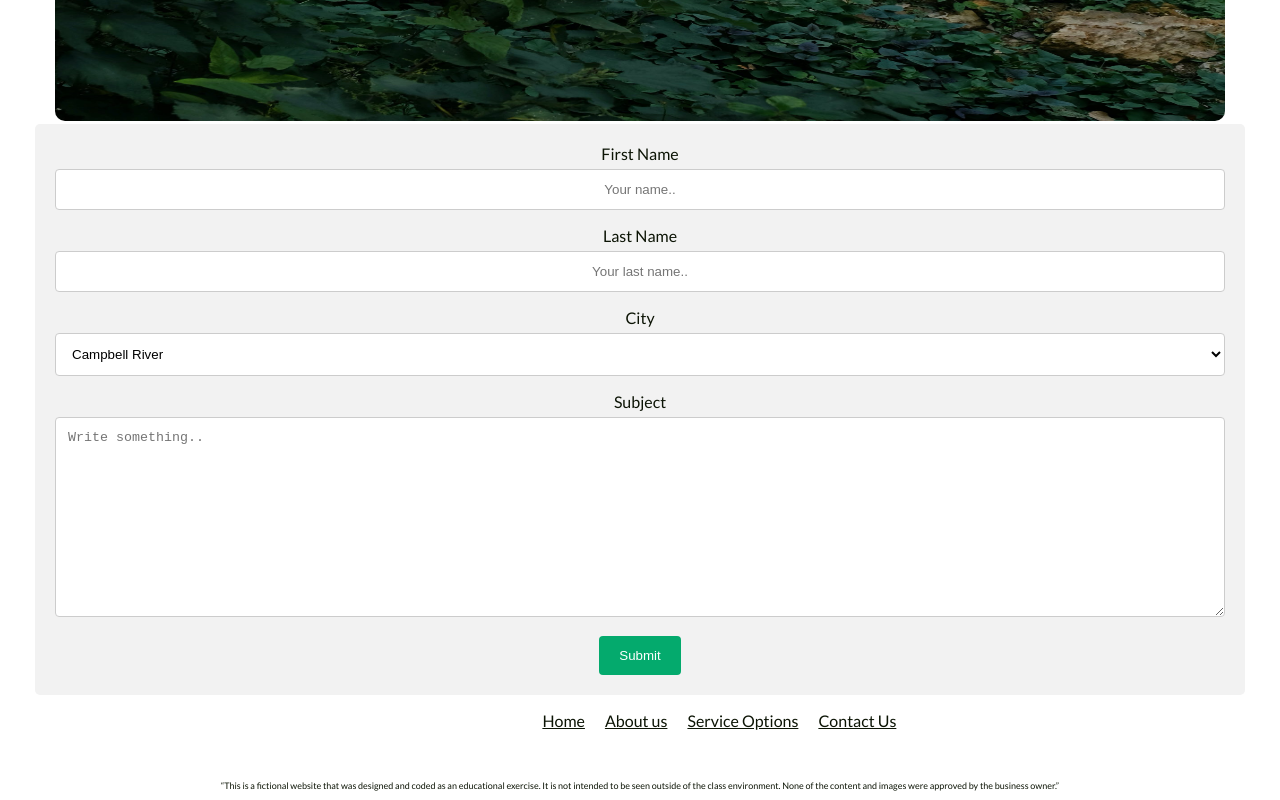
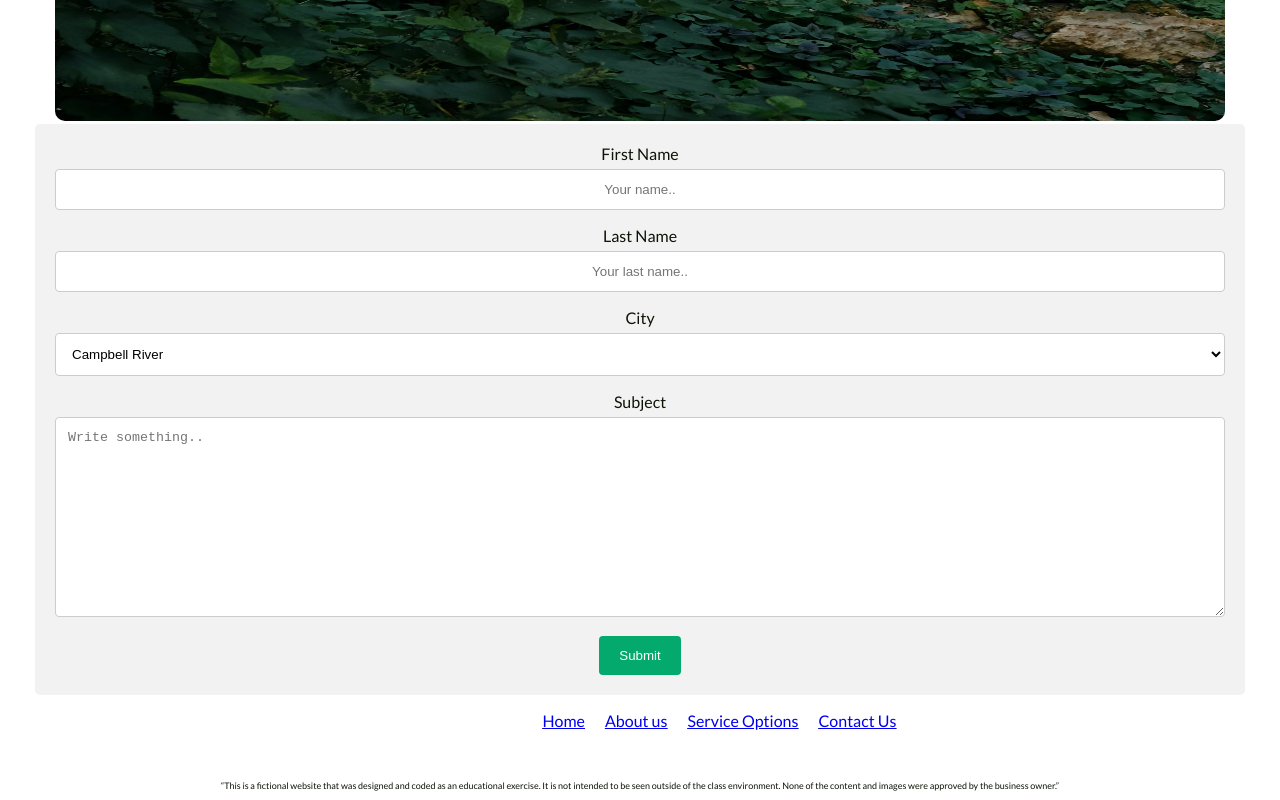
Before and after one commit to nic-dgl103-f23-cvs1/project-KrisTessier, a plain HTML site: page Contact.html in a window 1280 px wide. Shown: the part 802-1602 px from the top of the page. Drawn offline with Linux system fonts and the light colour scheme.

Commit message:
Will update anchor links
Changed Homepage.html to index.html. Hopefullly that will allow github.io to publish my website without 404 errors.

```diff
--- a/Contact.html
+++ b/Contact.html
@@ -31,8 +31,8 @@
           ><i class="fa fa-bars" aria-hidden="true"></i
         ></a>
         <ul id="nav-items">
-          <li><a href="homepage.html">Home</a></li>
-          <li><a href="homepage.html">About us</a></li>
+          <li><a href="index.html">Home</a></li>
+          <li><a href="index.html">About us</a></li>
           <li><a href="Service.html">Service Options</a></li>
           <li><a href="Contact.html">Contact Us</a></li>
         </ul>
@@ -84,10 +84,10 @@
     <footer>
       <nav class="footernav">
         <ul>
-          <li>Home</li>
-          <li>About us</li>
-          <li>Service Options</li>
-          <li>Contact Us</li>
+          <li><a href="index.html">Home</a></li>
+          <li><a href="index.html">About us</a></li>
+          <li><a href="Service.html">Service Options</a></li>
+          <li><a href="Contact.html">Contact Us</a></li>
         </ul>
       </nav>
     </footer>
```
Also changed, not shown: Service.html (+6 -6 lines), index.html (renamed from Homepage.html, +6 -6 lines).
